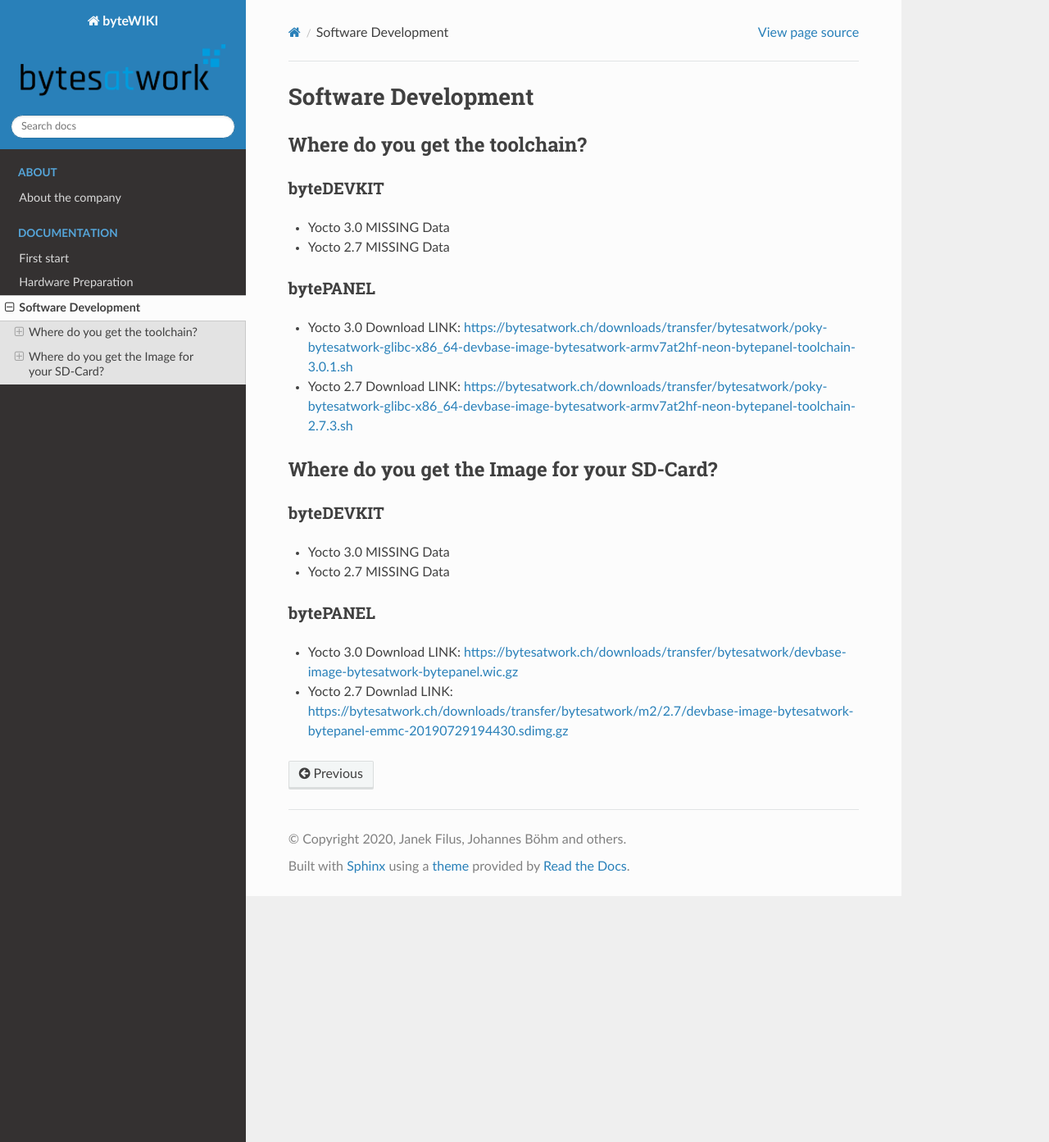
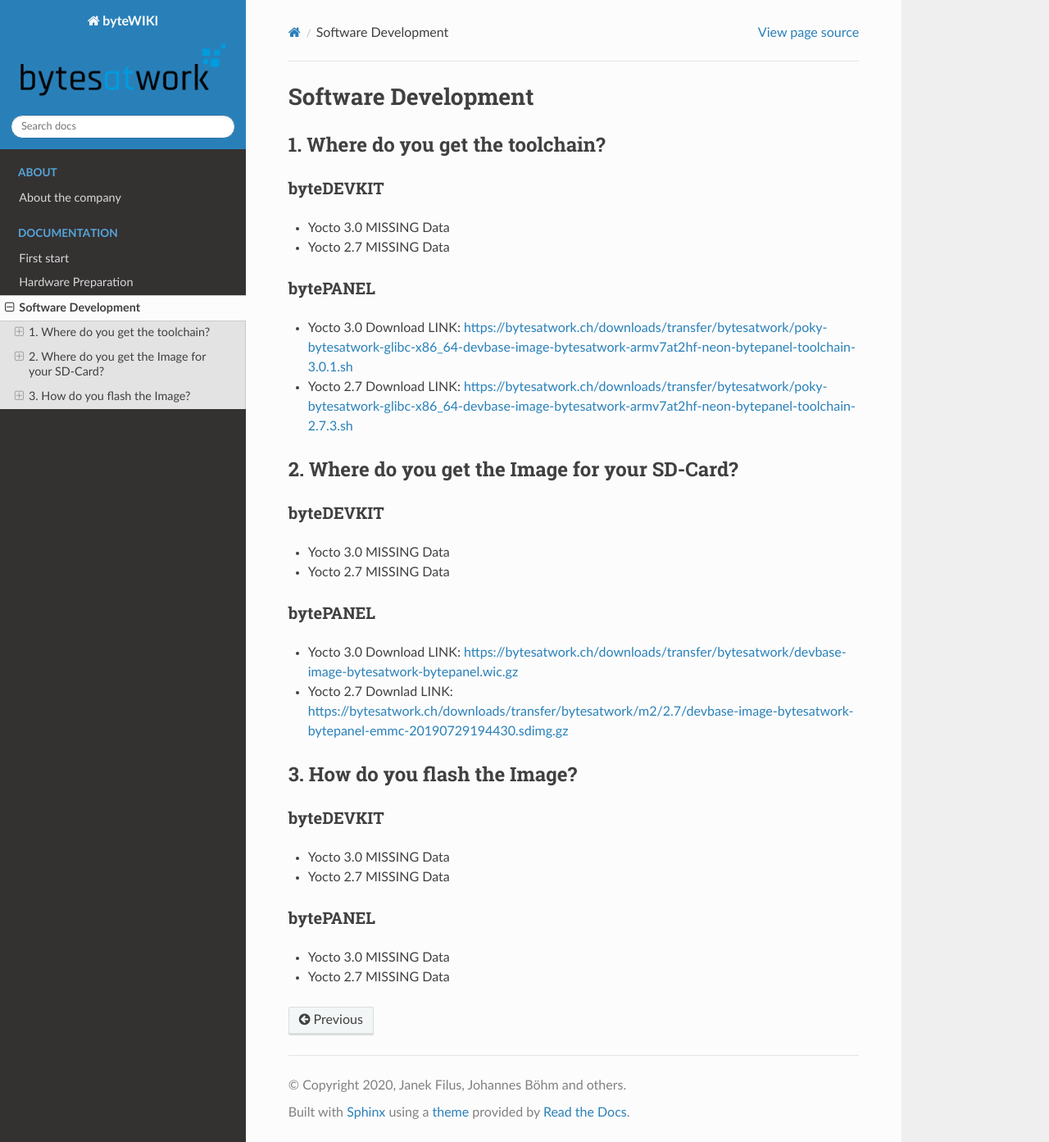
Before and after one commit to jfilus/byteWIKI, a Sphinx documentation site: the page built from docs/source/softwaredevelopment.rst, in a window 1280 px wide and 1393 px high. Shown: the whole window at 82% size. Built offline with Sphinx 7.4.7 and the Read the Docs theme 2.0.0, drawn with Linux system fonts in a browser that asks for light colours; pages that are not in the unit, such as notebooks, are missing from menus.

Commit message:
Update softwaredevelopment.rst

```diff
--- a/docs/source/softwaredevelopment.rst
+++ b/docs/source/softwaredevelopment.rst
@@ -3,7 +3,7 @@
 ********************
 
 ===============================
-Where do you get the toolchain?
+1. Where do you get the toolchain?
 ===============================
 
 byteDEVKIT
@@ -24,7 +24,7 @@
   Download LINK: https://bytesatwork.ch/downloads/transfer/bytesatwork/poky-bytesatwork-glibc-x86_64-devbase-image-bytesatwork-armv7at2hf-neon-bytepanel-toolchain-2.7.3.sh
 
 ============================================
-Where do you get the Image for your SD-Card?
+2. Where do you get the Image for your SD-Card?
 ============================================
 
 byteDEVKIT
@@ -42,3 +42,21 @@
 
 * Yocto 2.7
   Downlad LINK: https://bytesatwork.ch/downloads/transfer/bytesatwork/m2/2.7/devbase-image-bytesatwork-bytepanel-emmc-20190729194430.sdimg.gz
+
+============================================
+3. How do you flash the Image?
+============================================
+
+byteDEVKIT
+----------
+
+* Yocto 3.0 MISSING Data
+
+* Yocto 2.7 MISSING Data
+
+bytePANEL
+---------
+
+* Yocto 3.0 MISSING Data
+
+* Yocto 2.7 MISSING Data
```
